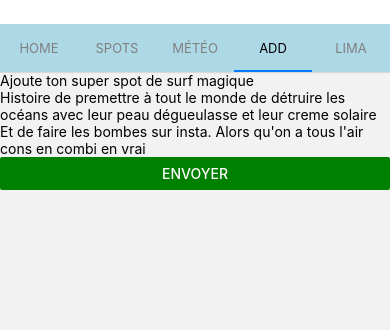
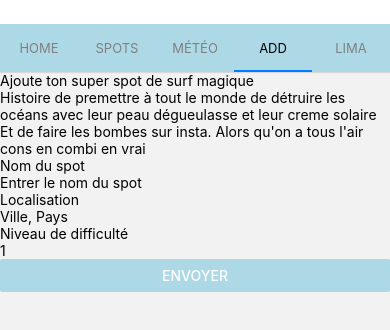
Before and after one commit to adatechschool/projet-collectif-mobile-front-surfingaway, a React Native app in the folder SurfingAway/: screen /Add in a window 390 px wide. Shown: the top 330 px of the page. Built offline with nearby package versions, Linux system fonts and the light colour scheme.

Commit message:
création composant TextInput custom + gestion formulaire avec react hook form

```diff
--- /dev/null
+++ b/SurfingAway/src/components/CustomTextInput.js
@@ -0,0 +1,23 @@
+import React from "react";
+import { TextInput, View, Text } from "react-native";
+import { Controller } from "react-hook-form";
+
+const CustomTextInput = ({ control, name, placeholder, label }) => {
+    return (
+        <Controller
+            control={control}
+            name={name}
+            render={({ field: { value, onChange, onBlur } }) => (
+                <View>
+                    <Text>{label}</Text>
+                    <TextInput
+                        value={value}
+                        onChangeText={onChange}
+                        onBlur={onBlur}
+                        placeholder={placeholder} />
+                </View>
+            )} />
+    )
+}
+
+export default CustomTextInput;
--- a/SurfingAway/src/screens/AddSpot.js
+++ b/SurfingAway/src/screens/AddSpot.js
@@ -1,19 +1,32 @@
 import React from "react";
 import { View, Text, StyleSheet, StatusBar, Button } from "react-native";
-import { useForm, Controller } from "react-hook-form";
-
-// const { control, handleSubmit } = useForm();
+import { useForm } from "react-hook-form";
+import CustomTextInput from "../components/CustomTextInput";
 
 const AddSpot = () => {
+    const { control, handleSubmit } = useForm({
+        defaultValues: {
+            spotName: '',
+            localisation: '',
+            difficulty: '1'
+        }
+    });
+
+    const onSubmit = data => console.log(data);
+
     return (
         <View style={styles.container} >
             <Text>Ajoute ton super spot de surf magique</Text>
             <Text>Histoire de premettre à tout le monde de détruire les océans avec leur peau dégueulasse et leur creme solaire</Text>
             <Text>Et de faire les bombes sur insta. Alors qu'on a tous l'air cons en combi en vrai</Text>
+            <CustomTextInput label={"Nom du spot"} control={control} name={"spotName"} placeholder={"Entrer le nom du spot"} />
+            <CustomTextInput label={"Localisation"} control={control} name={"localisation"} placeholder={"Ville, Pays"} />
+            <CustomTextInput label={"Niveau de difficulté"} control={control} name={"difficulty"} placeholder={"Entrer le nom du spot"} />
+
             <Button
-                color={'green'}
+                color={'lightblue'}
                 title={'Envoyer'}
-            // onPress={() => setCount(count + 1)}
+                onPress={handleSubmit(onSubmit)}
             />
         </View>
     )
```
Also changed, not shown: 1 other file (tests, documents, lock files or other folders).
